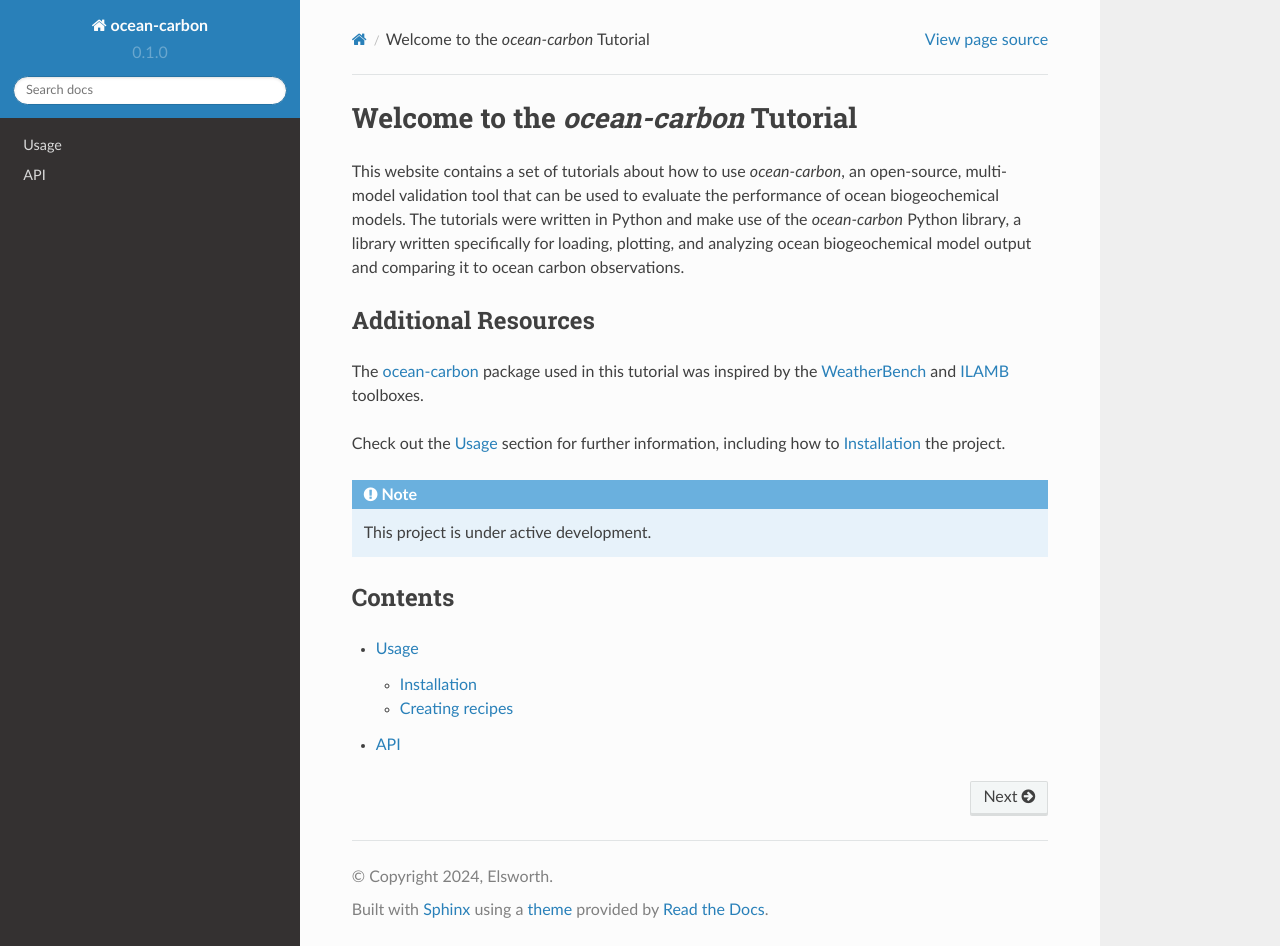
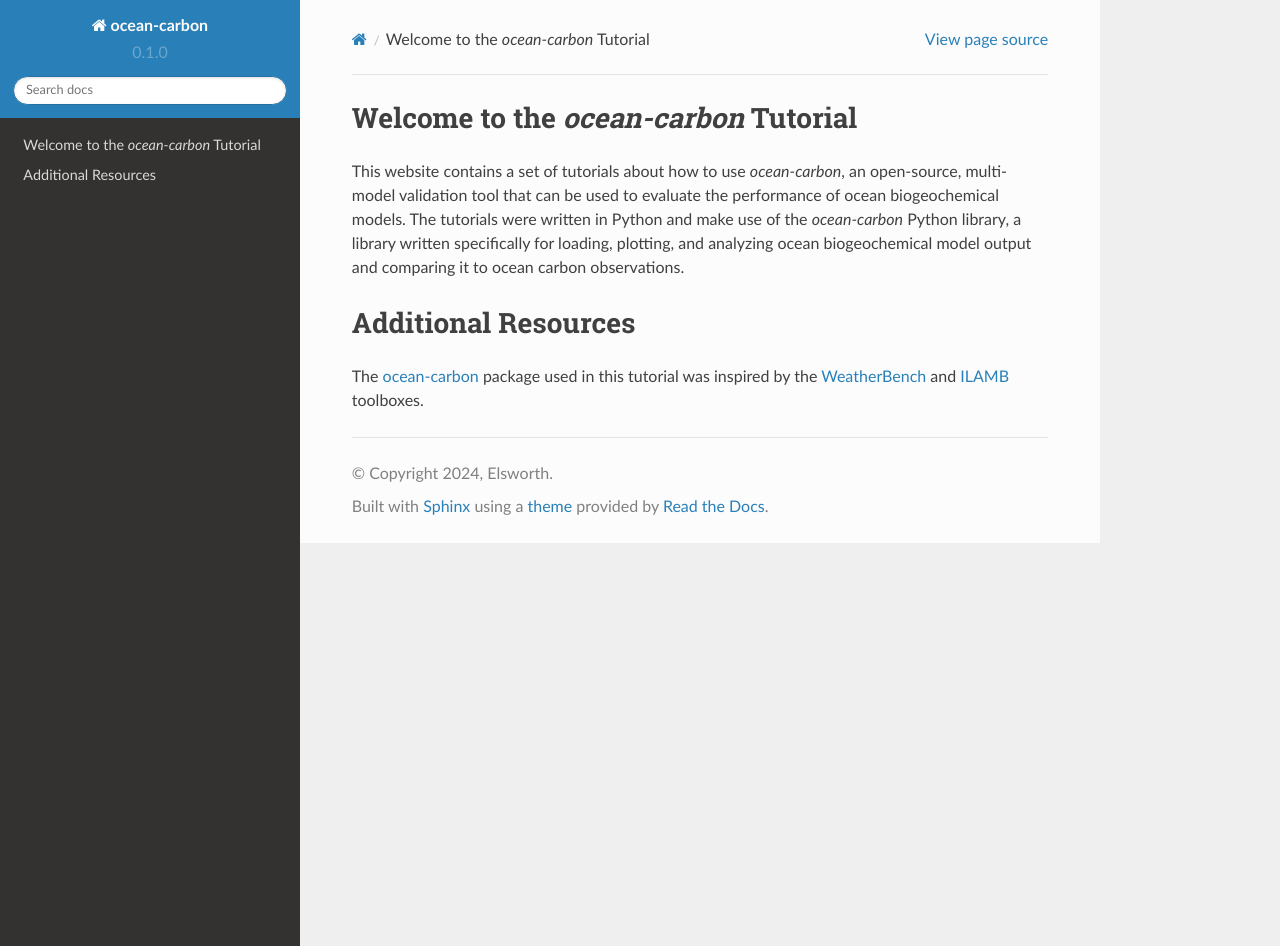
Before and after one commit to gelsworth/ocean-carbon, a Sphinx documentation site: the page built from docs/source/index.rst, in a window 1280 px wide and 946 px high. Built offline with Sphinx 7.4.7 and the Read the Docs theme 2.0.0, drawn with Linux system fonts in a browser that asks for light colours; pages that are not in the unit, such as notebooks, are missing from menus.

Commit message:
Update index.rst

```diff
--- a/docs/source/index.rst
+++ b/docs/source/index.rst
@@ -1,5 +1,5 @@
 Welcome to the *ocean-carbon* Tutorial
-====================================
+--------------------------------------
 
 This website contains a set of tutorials about how to use *ocean-carbon*, an open-source, multi-model validation tool that can be used to evaluate the performance of ocean biogeochemical models. The tutorials were written in Python and make use of the `ocean-carbon` Python library, a library written specifically for loading, plotting, and analyzing ocean biogeochemical model output and comparing it to ocean carbon observations.
 
@@ -13,24 +13,6 @@ The `ocean-carbon`_ package used in this tutorial was inspired by the `WeatherBe
 
 .. toctree::
    :maxdepth: 2
-   :caption: Input/Output, Data Structure Manipulation
+   :caption: Test
 
    PoseidonNOBM_pCO2_Cflux.ipynb
-
-
-
-
-Check out the :doc:`usage` section for further information, including
-how to :ref:`installation` the project.
-
-.. note::
-
-   This project is under active development.
-
-Contents
---------
-
-.. toctree::
-
-   usage
-   api
```
